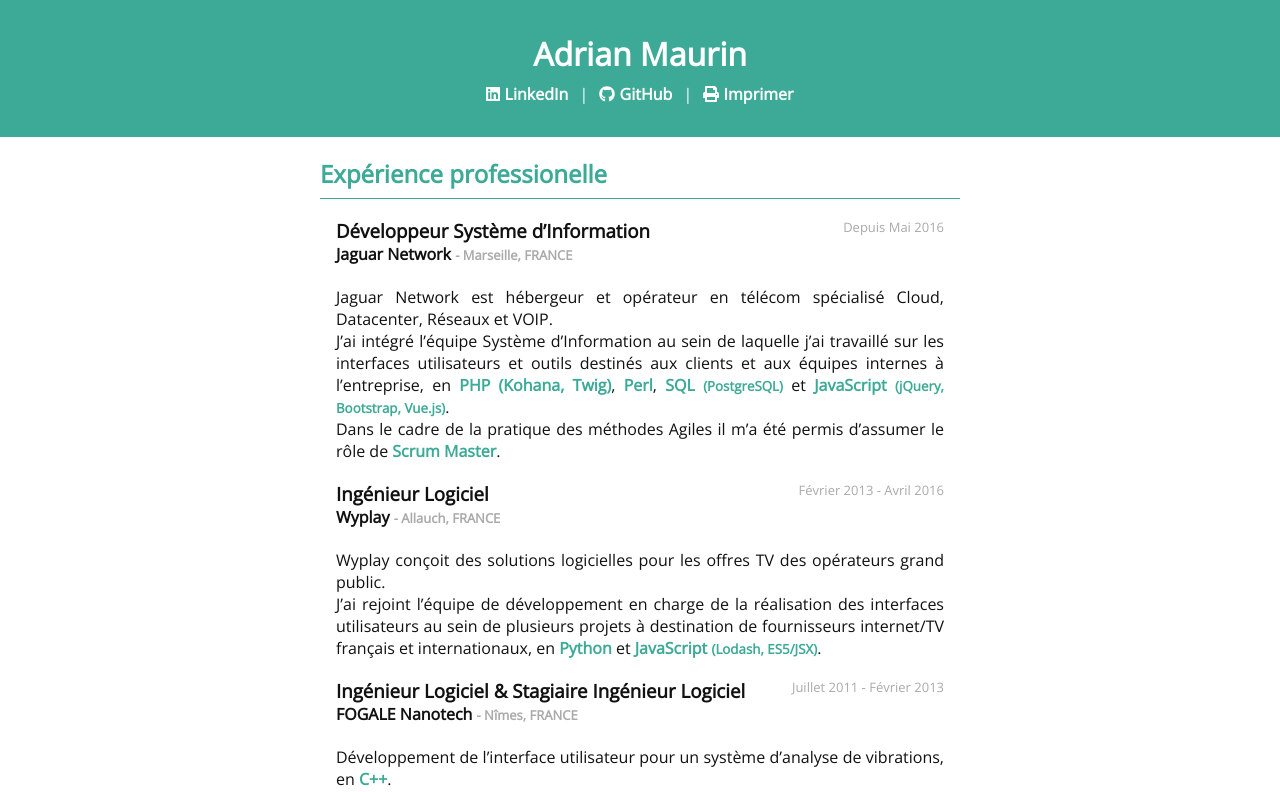
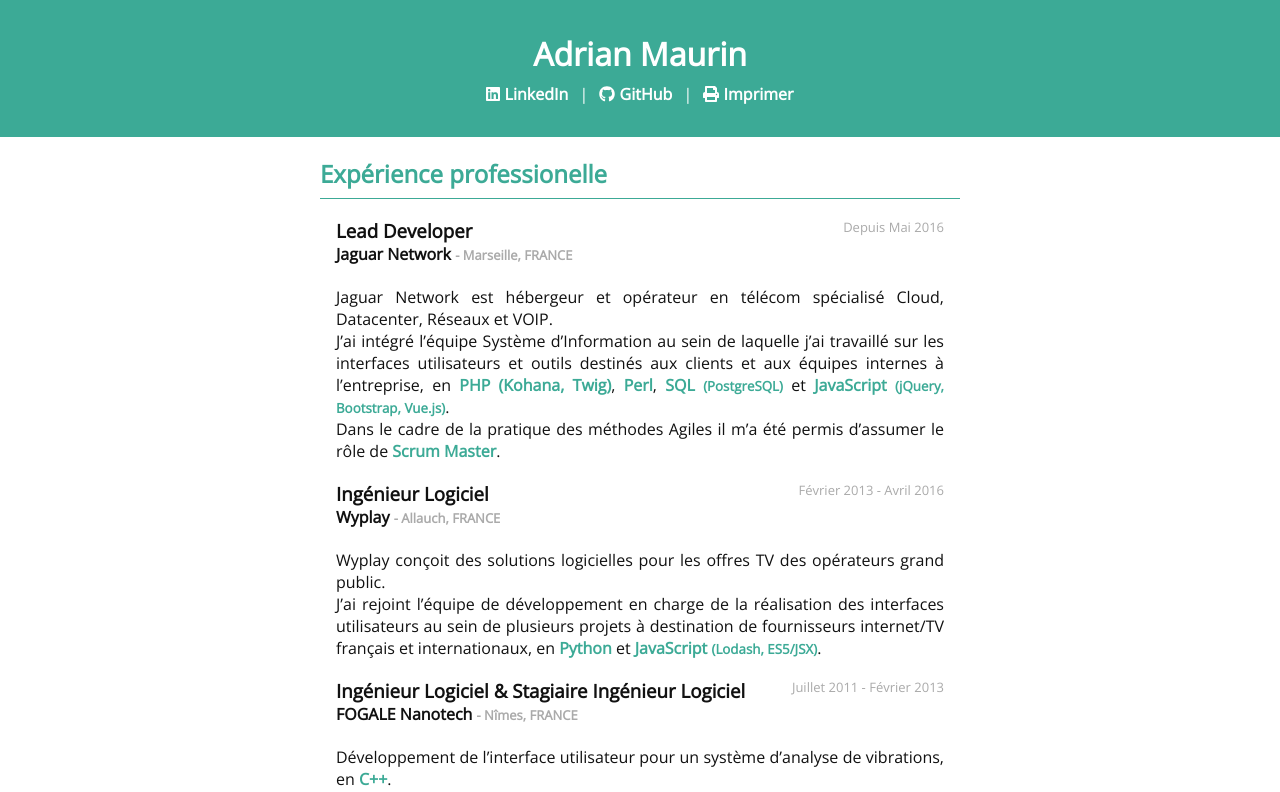
Before and after one commit to pogman-code/adrian-maurin.github.io, a Vue app: page / in a window 1280 px wide. Shown: the top 792 px of the page. Built offline with nearby package versions, Linux system fonts and the light colour scheme.

Commit message:
update job

```diff
--- a/src/store.js
+++ b/src/store.js
@@ -7,7 +7,7 @@
   state: {
     jobs: [
       {
-        title: 'Développeur Système d’Information',
+        title: 'Lead Developer',
         date: 'Depuis Mai 2016',
         place:
           'Jaguar Network <span class="secondary">- Marseille, FRANCE</span>',
```
Also changed, not shown: 18 other files (tests, documents, lock files or other folders).
